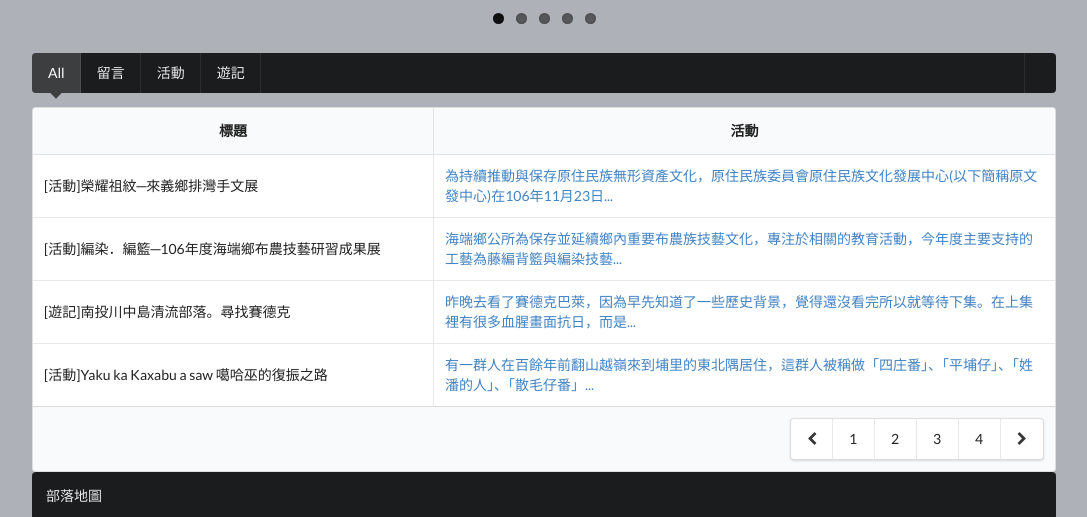
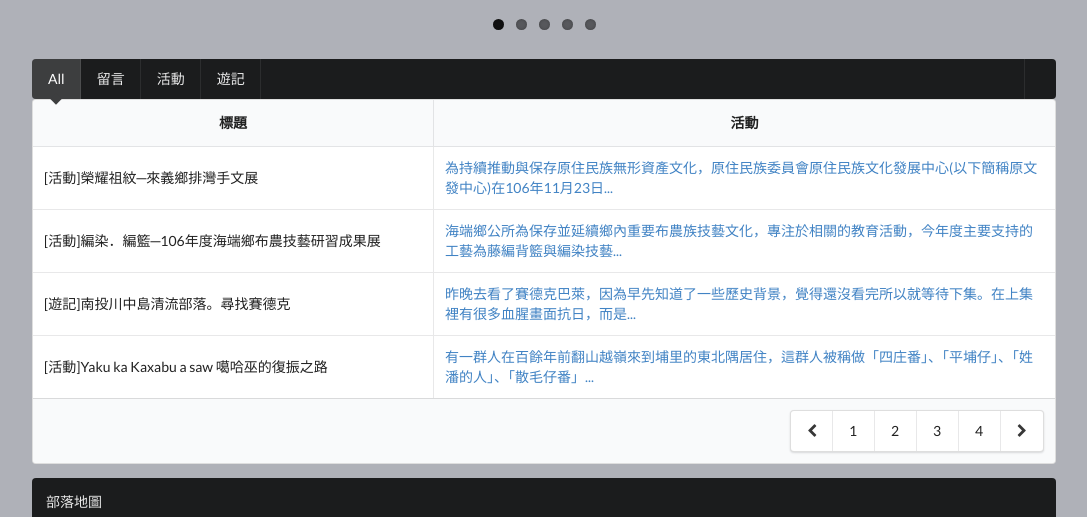
Before and after one commit to FCU21-Prophet/Tribal-Care, a Flask app: page / in a window 1280 px wide; the page is wider, and only the part inside the window is pictured. Shown: the part 761-1278 px from the top of that part, without its empty margins (96-1183 px from the left). Run offline with Flask 2, Linux system fonts and the light colour scheme; some libraries are stand-ins or nearby versions.

Commit message:
fix nav bar

```diff
--- a/static/css/index.css
+++ b/static/css/index.css
@@ -48,13 +48,13 @@ h1 {
 #map_st {
     margin-left: 10%;
     margin-right: 10%;
-    margin-top: 0;
+    margin-top: 1em;
     margin-bottom: 0;
     width: 80%;
 }
 
 #menu-bar {
-    margin-bottom: 0;
+    margin-bottom: 1em;
 }
 
 /*html, body {
--- a/templates/about.html
+++ b/templates/about.html
@@ -14,7 +14,7 @@
 
 <body style="background-color: #afb1b8;">
     <div class="container-fluid">
-        <div class="ui menu inverted">
+        <div class="ui huge menu inverted">
             <a class="item" href="/">首頁</a>
             <a class="item" href="/about">部落介紹</a>
             <a class="item" href="/need">部落需求</a>
--- a/templates/buy.html
+++ b/templates/buy.html
@@ -13,7 +13,7 @@
 </head>
 
 <body style="background-color: #afb1b8;">
-    <div class="ui menu inverted">
+    <div class="ui huge menu inverted">
         <a class="item" href="/">首頁</a>
         <a class="item" href="/about">部落介紹</a>
         <a class="item" href="/need">部落需求</a>
@@ -23,7 +23,9 @@
         </div>
     </div>
     <h1 class="ui center aligned header">部落便利店</h1>
-    <div class="container"></div>
+    <div class="container">
+
+    </div>
     <div class="ui inverted vertical footer segment">
         <div class="ui container">
             <div class="ui grid">
--- a/templates/index.html
+++ b/templates/index.html
@@ -15,7 +15,7 @@
 </head>
 
 <body>
-    <div class="ui menu inverted">
+    <div class="ui huge menu inverted">
         <a class="item" href="/">首頁</a>
         <a class="item" href="/about">部落介紹</a>
         <a class="item" href="/need">部落需求</a>
@@ -46,7 +46,7 @@
     </div>
 
     <div id="menu-bar">
-        <div class="ui pointing menu inverted" style="margin-left:10%;margin-right:10%;width:80%">
+        <div class="ui pointing menu inverted" style="margin-left:10%;margin-right:10%;margin-bottom:0;width:80%">
             <a id="menu-all" class="active item">
                 All
             </a>
--- a/templates/need.html
+++ b/templates/need.html
@@ -13,7 +13,7 @@
 </head>
 
 <body style="background-color: #afb1b8;">
-    <div class="ui menu inverted">
+    <div class="ui huge menu inverted">
         <a class="item" href="/">首頁</a>
         <a class="item" href="/about">部落介紹</a>
         <a class="item" href="/need">部落需求</a>
```
